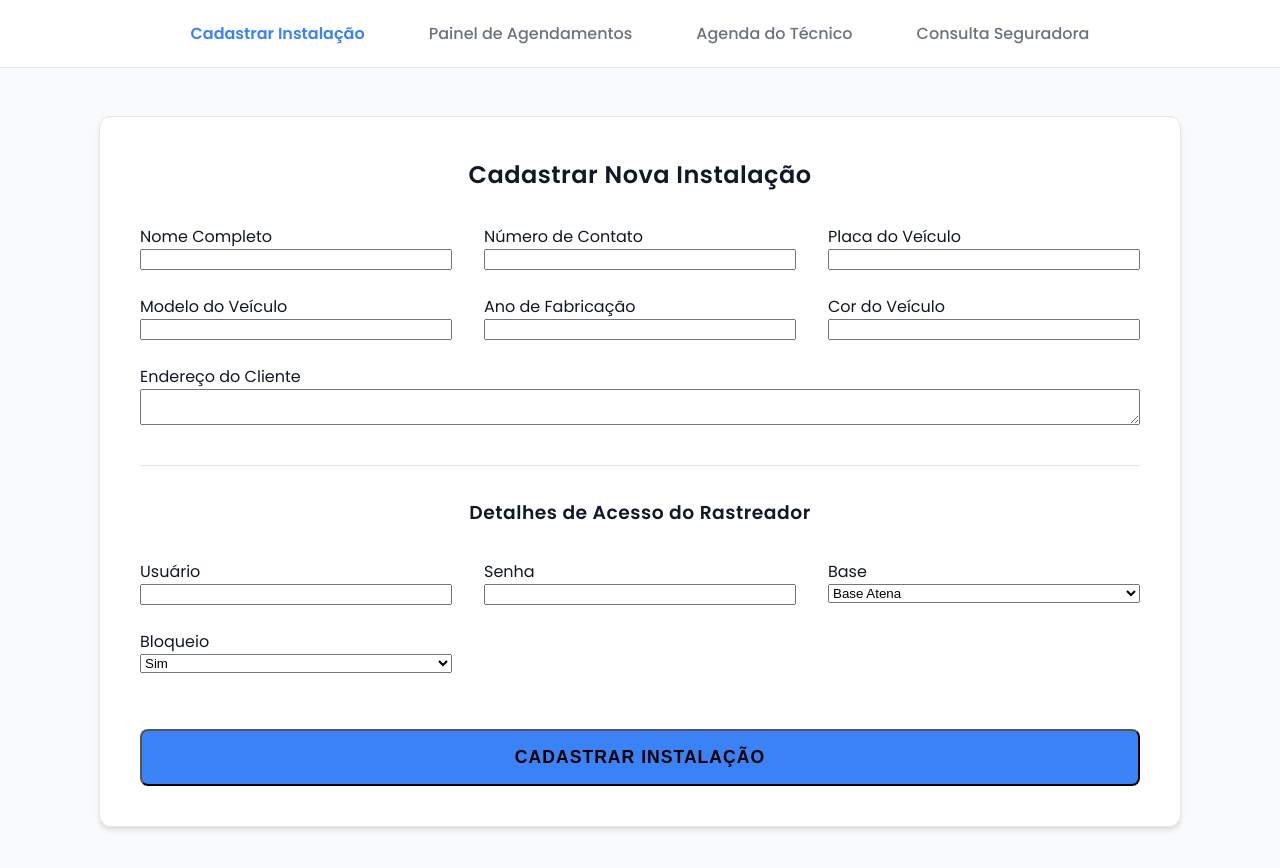
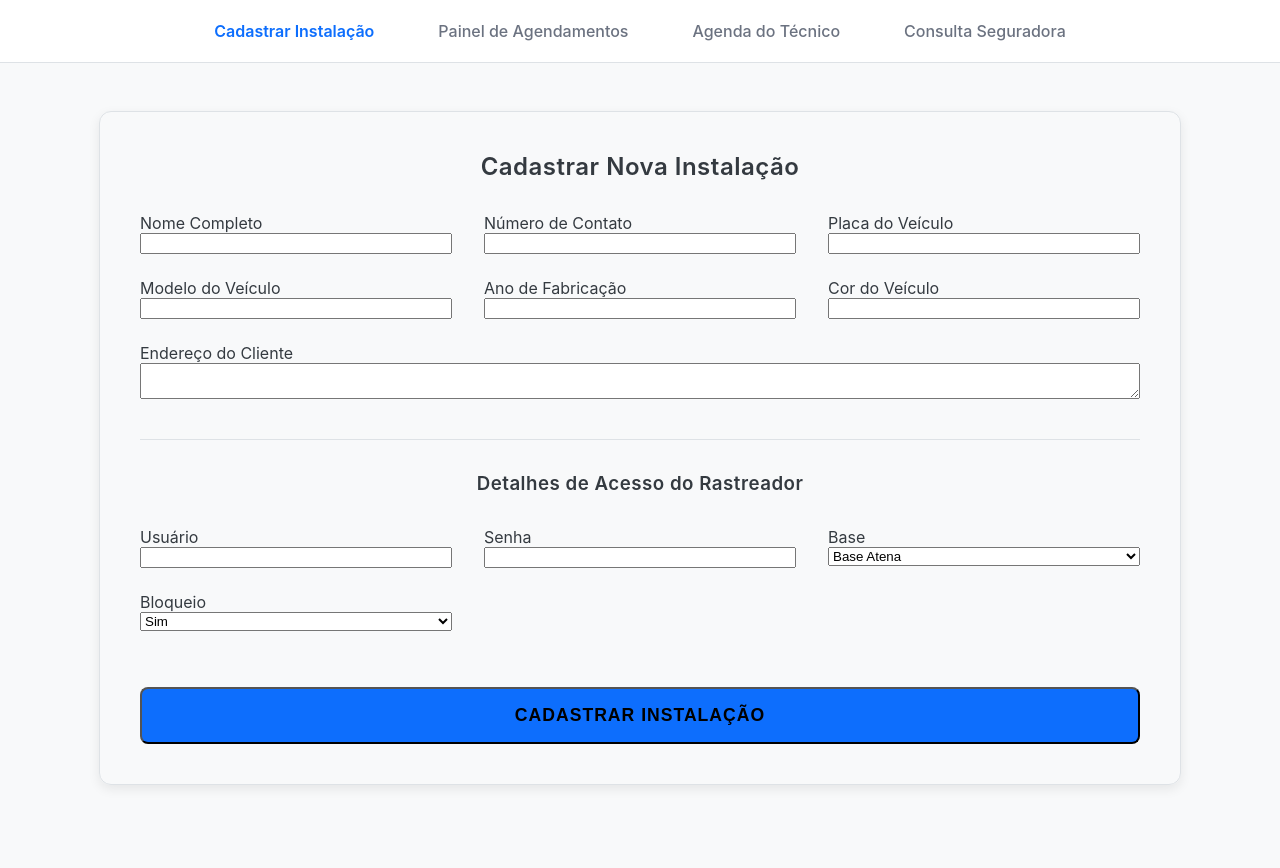
Before and after one commit to Bi-TiNet/meu-rastreador-app, a React (Vite) app: page / in a window 1280 px wide. Shown: the top 868 px of the page. After the commit the page ends 833 px from the top, so only its background shows below. Built offline with nearby package versions, Linux system fonts and the light colour scheme.

Commit message:
Add files via upload

```diff
--- a/src/App.css
+++ b/src/App.css
@@ -1,43 +1,30 @@
 /* Arquivo: src/App.css */
-
-/* 1. Nova Paleta de Cores e Variáveis */
 :root {
-  --primary-color: #3B82F6; /* Azul moderno */
-  --primary-hover: #2563EB;
-  --dark-bg: #1F2937;      /* Fundo do menu (cinza-azulado escuro) */
-  --light-bg: #F9FAFB;     /* Fundo da página (cinza muito claro) */
-  --card-bg: #FFFFFF;      /* Fundo dos painéis e formulários */
-  --text-primary: #111827;   /* Texto principal */
-  --text-secondary: #6B7280; /* Texto secundário */
-  --border-color: #E5E7EB;  /* Cor de borda sutil */
-  --card-shadow: 0 4px 6px -1px rgb(0 0 0 / 0.1), 0 2px 4px -2px rgb(0 0 0 / 0.1);
+  --primary-color: #0d6efd;
+  --dark-bg: #212529;
+  --light-bg: #f8f9fa;
+  --text-color: #343a40;
+  --border-color: #dee2e6;
+  --card-shadow: 0 4px 12px rgba(0,0,0,0.08);
 }
-
-/* 2. Estilo Base com a Nova Fonte */
 body {
   margin: 0;
-  font-family: 'Poppins', sans-serif;
+  font-family: -apple-system, BlinkMacSystemFont, "Segoe UI", Roboto, Helvetica, Arial, sans-serif;
   background-color: var(--light-bg);
-  color: var(--text-primary);
-  -webkit-font-smoothing: antialiased;
-  -moz-osx-font-smoothing: grayscale;
+  color: var(--text-color);
 }
-
 main {
   padding: 1rem 2rem;
 }
-
-/* 3. Novo Estilo do Menu de Navegação */
 .main-nav {
   display: flex;
   justify-content: center;
   padding: 0.5rem;
-  background-color: var(--card-bg);
+  background-color: #FFFFFF;
   border-bottom: 1px solid var(--border-color);
 }
-
 .nav-link {
-  color: var(--text-secondary);
+  color: #6B7280;
   margin: 0 1rem;
   text-decoration: none;
   font-weight: 500;
@@ -46,12 +33,10 @@ main {
   position: relative;
   transition: all 0.3s ease;
 }
-
 .nav-link:hover {
   color: var(--primary-color);
-  background-color: #EFF6FF; /* Fundo azul claro no hover */
+  background-color: #EFF6FF;
 }
-
 .nav-link.active {
   color: var(--primary-color);
   font-weight: 600;
```
